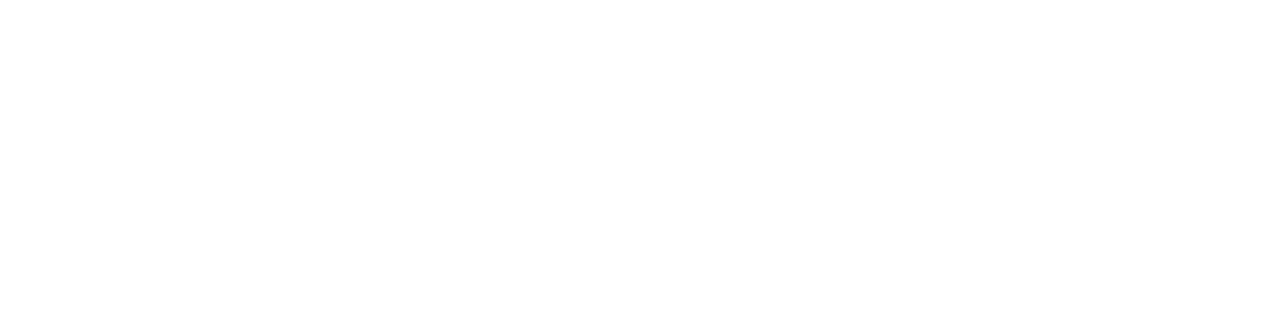
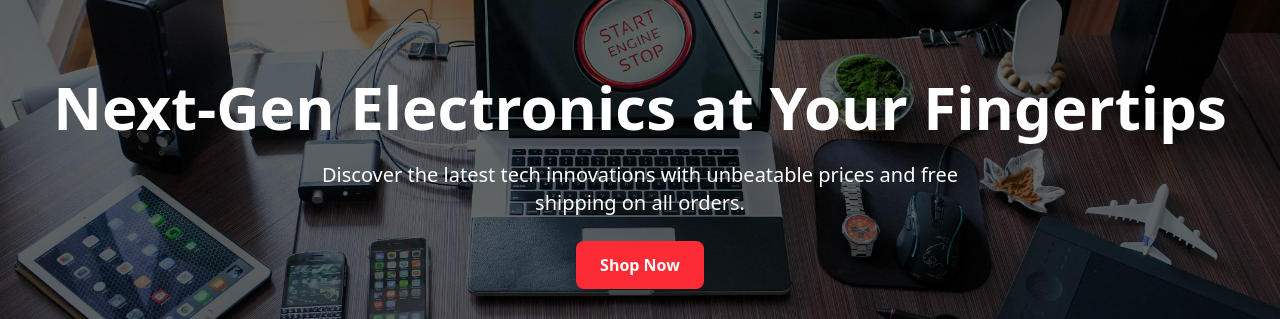
Before and after one commit to Parvesh-ops/ZAPTRO, a React (Vite) app: page / in a window 1280 px wide. Shown: the part 481-800 px from the top of the page. Built offline with nearby package versions, Linux system fonts and the light colour scheme; no server answers.

Commit message:
fixing some bugs in Carousel and build Midbanner

```diff
--- a/src/components/Carousel/Carousel.tsx
+++ b/src/components/Carousel/Carousel.tsx
@@ -5,7 +5,6 @@
 import "slick-carousel/slick/slick-theme.css";
 import { AiOutlineArrowLeft, AiOutlineArrowRight } from "react-icons/ai";
 import type { CSSProperties } from "react";
-import Category from "../category/Category";
 
 // Arrow component props interface for custom arrows
 interface ArrowProps {
@@ -129,7 +128,7 @@
         </div>
       ))}
     </Slider>
-    <Category />
+
     </div>
 
   );
--- /dev/null
+++ b/src/components/midBanner/MidBanner.tsx
@@ -0,0 +1,39 @@
+
+import banner from "../../assets/banner1.jpg";
+import { useNavigate } from 'react-router-dom'
+
+const MidBanner = () => {
+ const navigate = useNavigate()
+ const handelProducts = ()=>{
+  navigate("/products")
+ }
+  return (
+    <section className='relative bg-gray-100 md:py-24'>
+      <div
+        className='relative max-w-7xl mx-auto md:rounded-2xl h-137.5 md:h-150 flex items-center justify-center bg-cover bg-center'
+        style={{
+          backgroundImage: `url(${banner})`,
+          backgroundPosition: 'center',
+          backgroundAttachment: 'fixed',
+        }}
+      >
+        {/* Overlay */}
+        <div className='absolute inset-0 bg-black/60 md:rounded-2xl flex items-center justify-center'>
+          <div className='text-center text-white px-4'>
+            <h1 className='text-3xl md:text-5xl lg:text-6xl font-bold mb-4 leading-tight'>
+              Next-Gen Electronics at Your Fingertips
+            </h1>
+            <p className='text-lg md:text-xl mb-6 max-w-2xl mx-auto'>
+              Discover the latest tech innovations with unbeatable prices and free shipping on all orders.
+            </p>
+            <button onClick={handelProducts} className='bg-red-500 hover:bg-red-600 text-white font-semibold py-2 px-4 md:py-3 md:px-6 rounded-lg transition duration-300 shadow-lg hover:shadow-xl'>
+              Shop Now
+            </button>
+          </div>
+        </div>
+      </div>
+    </section>
+  )
+}
+
+export default MidBanner
--- a/src/pages/Home.tsx
+++ b/src/pages/Home.tsx
@@ -1,10 +1,14 @@
 import Carousel from "../components/Carousel/Carousel"
+import Category from "../components/category/Category"
+import MidBanner from "../components/midBanner/MidBanner"
 
 
 const Home = () => {
   return (
     <div>
       <Carousel />
+      <Category />
+      <MidBanner />
     </div>
   )
 }
```
Also changed, not shown: src/assets/banner1.jpg (added).
